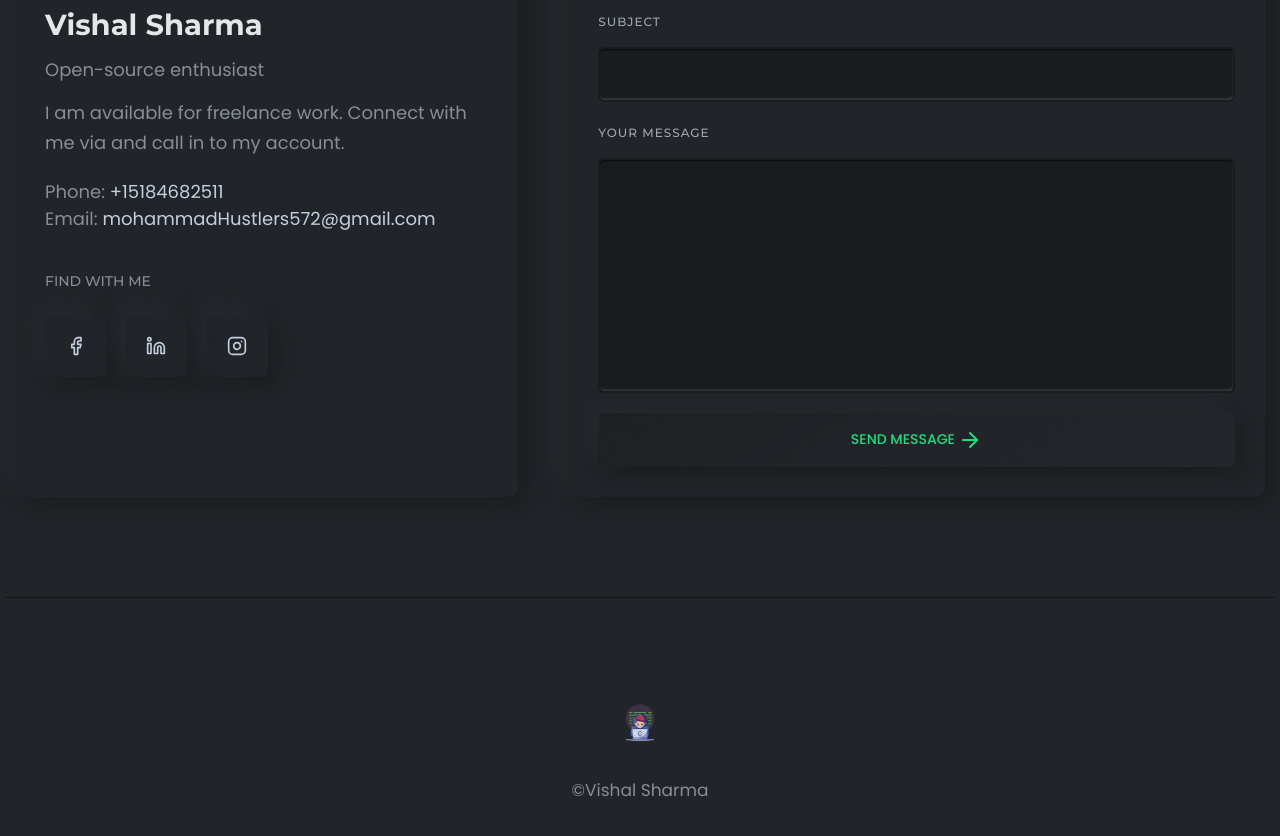
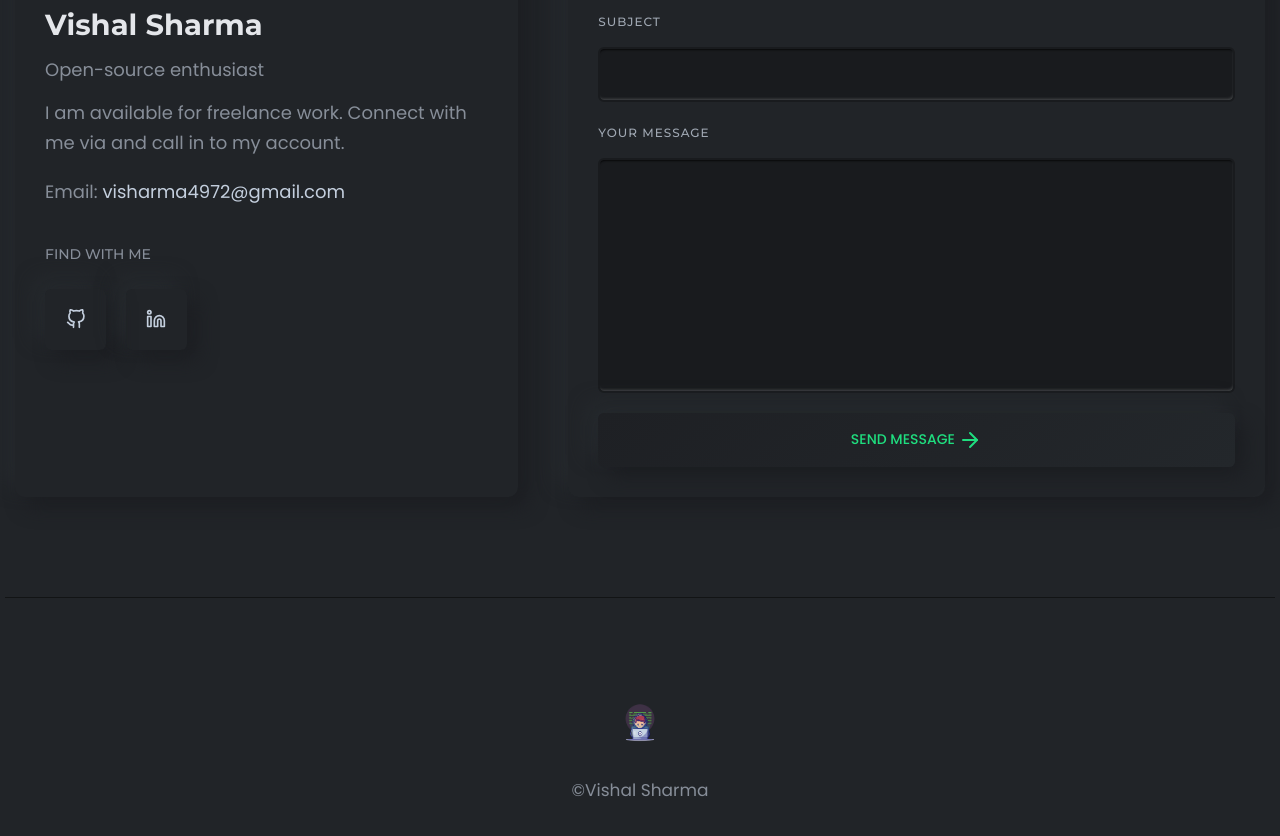
Before and after one commit to visharma14/visharma14.github.io, a plain HTML site: page index.html in a window 1280 px wide. Shown: the part 5815-6651 px from the top of the page. Drawn offline with Linux system fonts and the light colour scheme.

Commit message:
Update index.html

```diff
--- a/index.html
+++ b/index.html
@@ -766,15 +766,14 @@ Website                                        </div>
                             <div class="description">
                                 <p>I am available for freelance work. Connect with me via and call in to my account.
                                 </p>
-                                <span class="phone">Phone: <a href="tel:01941043264">+15184682511</a></span>
-                                <span class="mail">Email: <a href="mailto:mohammadHustlers572@gmail.com">mohammadHustlers572@gmail.com</a></span>
+<!--                                 <span class="phone">Phone: <a href="tel:01941043264">+15184682511</a></span> -->
+                                <span class="mail">Email: <a href="mailto:visharma4972@gmail.com">visharma4972@gmail.com</a></span>
                             </div>
                             <div class="social-area">
                                 <div class="name">FIND WITH ME</div>
                                 <div class="social-icone">
-                                    <a href="#"><i data-feather="facebook"></i></a>
-                                    <a href="#"><i data-feather="linkedin"></i></a>
-                                    <a href="#"><i data-feather="instagram"></i></a>
+                                    <a href="https://github.com/visharma14"><i data-feather="github"></i></a>
+                                    <a href="https://www.linkedin.com/in/visharma14/"><i data-feather="linkedin"></i></a>
                                 </div>
                             </div>
                         </div>
@@ -783,7 +782,7 @@ Website                                        </div>
                         <div class="contact-form-wrapper">
                             <div class="introduce">
 
-                                <form action="https://formsubmit.co/d1b2a5cebd5e8e7602e0fd1b09d282d0" method="POST" class="row" target="_blank" >
+                                <form action="mailto:visharma4972@gmail.com" method="POST" enctype="text/plain" class="row" target="_blank" >
                                     <div class="col-lg-6">
                                         <div class="form-group">
                                             <label for="contact-name">Your Name</label>
```
